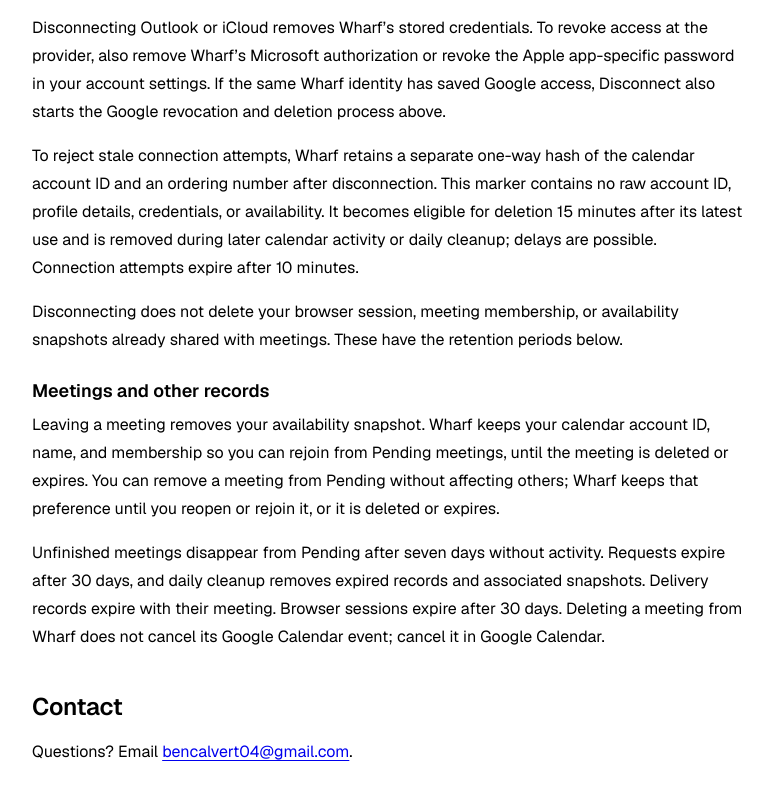
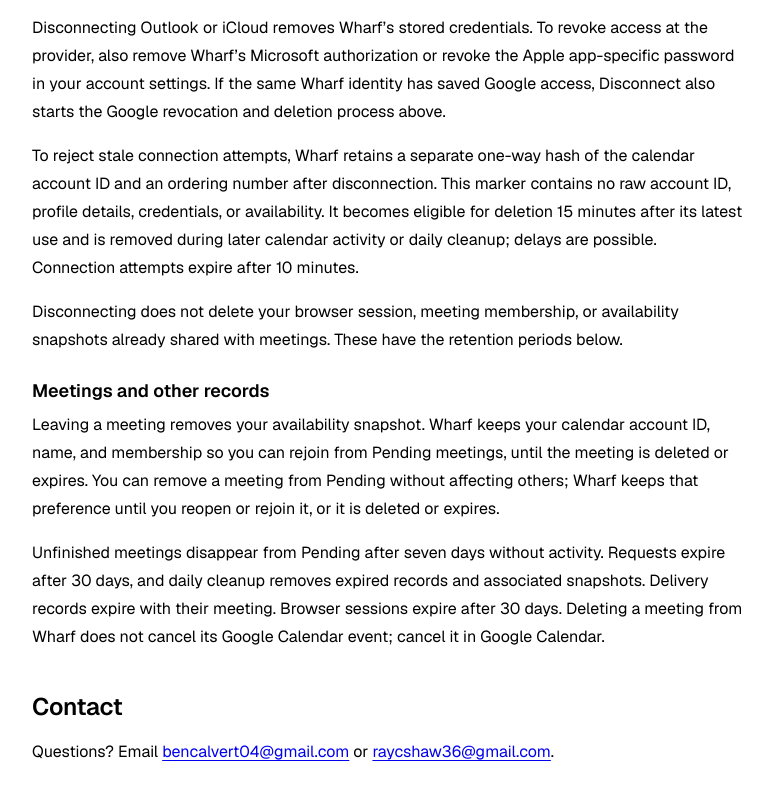
Before and after one commit to bencalvert04/wharf, a Next.js app: page /privacy in a window 1280 px wide. Shown: the part 5325-6125 px from the top of the page, without its empty margins (252-1025 px from the left). Built offline with nearby package versions, Linux system fonts and the light colour scheme.

Commit message:
Add privacy contact

```diff
--- a/app/privacy/page.tsx
+++ b/app/privacy/page.tsx
@@ -86,6 +86,6 @@ export default function Privacy(){
    <p>Leaving a meeting removes your availability snapshot. Wharf keeps your calendar account ID, name, and membership so you can rejoin from Pending meetings, until the meeting is deleted or expires. You can remove a meeting from Pending without affecting others; Wharf keeps that preference until you reopen or rejoin it, or it is deleted or expires.</p>
    <p>Unfinished meetings disappear from Pending after seven days without activity. Requests expire after 30 days, and daily cleanup removes expired records and associated snapshots. Delivery records expire with their meeting. Browser sessions expire after 30 days. Deleting a meeting from Wharf does not cancel its Google Calendar event; cancel it in Google Calendar.</p>
   </section>
-  <section id="contact"><h2>Contact</h2><p>Questions? Email <a href="mailto:bencalvert04@gmail.com">bencalvert04@gmail.com</a>.</p></section>
+  <section id="contact"><h2>Contact</h2><p>Questions? Email <a href="mailto:bencalvert04@gmail.com">bencalvert04@gmail.com</a> or <a href="mailto:raycshaw36@gmail.com">raycshaw36@gmail.com</a>.</p></section>
  </main>;
 }
```
